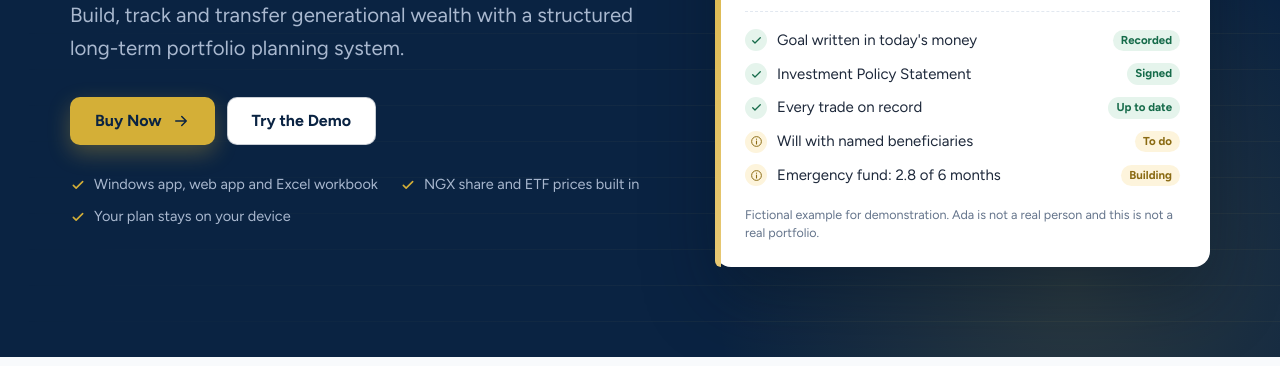
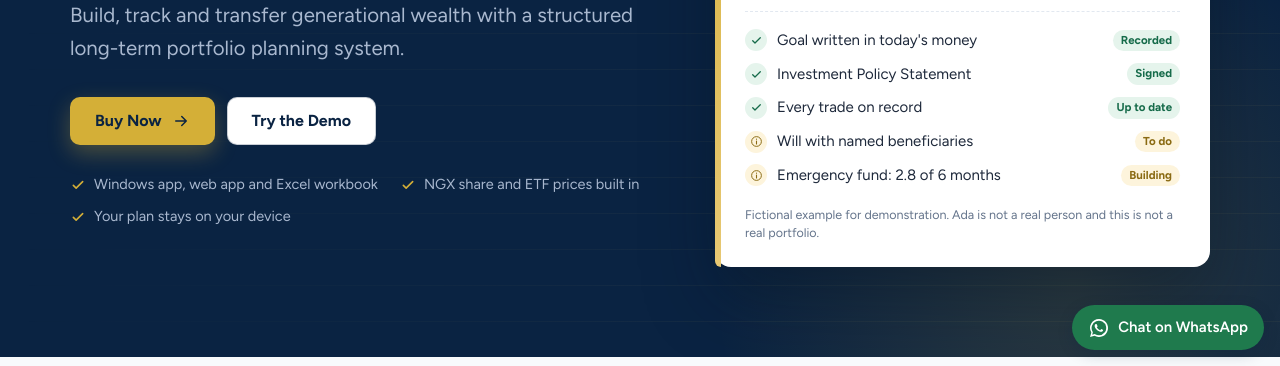
Before and after one commit to legacyportfolio/legacyportfolio.github.io, a plain HTML site: page index.html in a window 1280 px wide. Shown: the part 434-800 px from the top of the page. Drawn offline with Linux system fonts and the light colour scheme.

Commit message:
Add WhatsApp click-to-chat button on every page
Co-Authored-By: Claude Opus 5.5 <noreply@anthropic.com>
Claude-Session: https://claude.ai/code/session_017xo4nn56oK4YpXQgdt5qSp

```diff
--- a/assets/css/site.css
+++ b/assets/css/site.css
@@ -359,3 +359,12 @@ input:focus,select:focus,textarea:focus{outline:none;border-color:var(--navy-2);
 .checklist-form .btn{flex:0 0 auto}
 .checklist-form .btn[disabled]{opacity:.7;cursor:wait}
 #checklist-msg{max-width:520px;margin:0 auto;text-align:left}
+
+/* WhatsApp click-to-chat */
+.wa-float{position:fixed;right:16px;bottom:16px;z-index:50;display:inline-flex;align-items:center;gap:8px;
+  padding:10px 16px;border-radius:999px;background:#1F7A4D;color:#fff;font-weight:600;font-size:15px;
+  text-decoration:none;box-shadow:0 4px 14px rgba(10,35,66,.25);}
+.wa-float:hover{background:#18633E;color:#fff}
+.wa-float:focus-visible{outline:3px solid var(--gold);outline-offset:2px}
+@media (max-width:480px){.wa-float span{display:none}.wa-float{padding:12px}}
+@media print{.wa-float{display:none}}
--- a/assets/js/site.js
+++ b/assets/js/site.js
@@ -106,6 +106,18 @@
     });
   }
 
+  // WhatsApp click-to-chat button (WhatsApp Business, Mon-Sat 8 AM-8 PM)
+  if (!document.querySelector(".wa-float")) {
+    var wa = document.createElement("a");
+    wa.className = "wa-float";
+    wa.href = "https://wa.me/2348064169798?text=" + encodeURIComponent("Hi, I saw Legacy Portfolio Planner on your website and I'd like the free demo.");
+    wa.target = "_blank";
+    wa.rel = "noopener";
+    wa.setAttribute("aria-label", "Chat with us on WhatsApp (Mon to Sat, 8 AM to 8 PM)");
+    wa.innerHTML = '<svg viewBox="0 0 32 32" width="22" height="22" aria-hidden="true" focusable="false"><path fill="currentColor" d="M16 3a13 13 0 0 0-11.1 19.7L3 29l6.5-1.8A13 13 0 1 0 16 3zm0 23.6c-2 0-3.9-.5-5.6-1.5l-.4-.2-3.9 1 1-3.8-.2-.4A10.6 10.6 0 1 1 16 26.6zm5.8-7.9c-.3-.2-1.9-.9-2.2-1-.3-.1-.5-.2-.7.2l-1 1.2c-.2.2-.4.2-.7.1a8.7 8.7 0 0 1-4.3-3.8c-.3-.6.3-.5.9-1.7.1-.2 0-.4 0-.5l-1-2.4c-.3-.6-.5-.5-.7-.5h-.6c-.2 0-.5.1-.8.4-.3.3-1 1-1 2.5s1.1 2.9 1.2 3.1c.2.2 2.1 3.2 5.1 4.5 1.9.8 2.6.9 3.6.7.6-.1 1.9-.8 2.1-1.5.3-.7.3-1.4.2-1.5-.1-.1-.3-.2-.6-.4z"/></svg><span>Chat on WhatsApp</span>';
+    document.body.appendChild(wa);
+  }
+
   // Footer year
   var y = document.getElementById("year");
   if (y) y.textContent = String(new Date().getFullYear());
```
